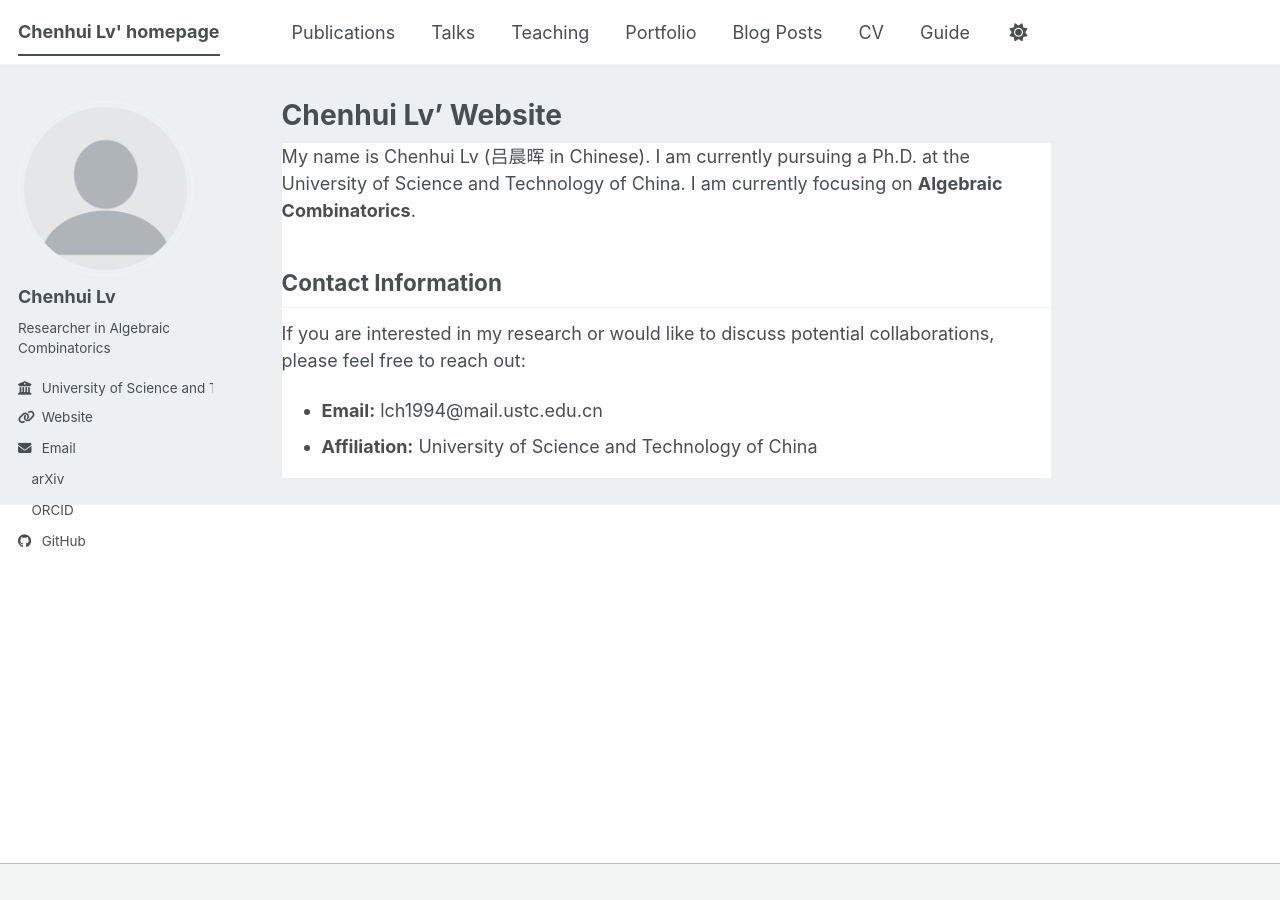
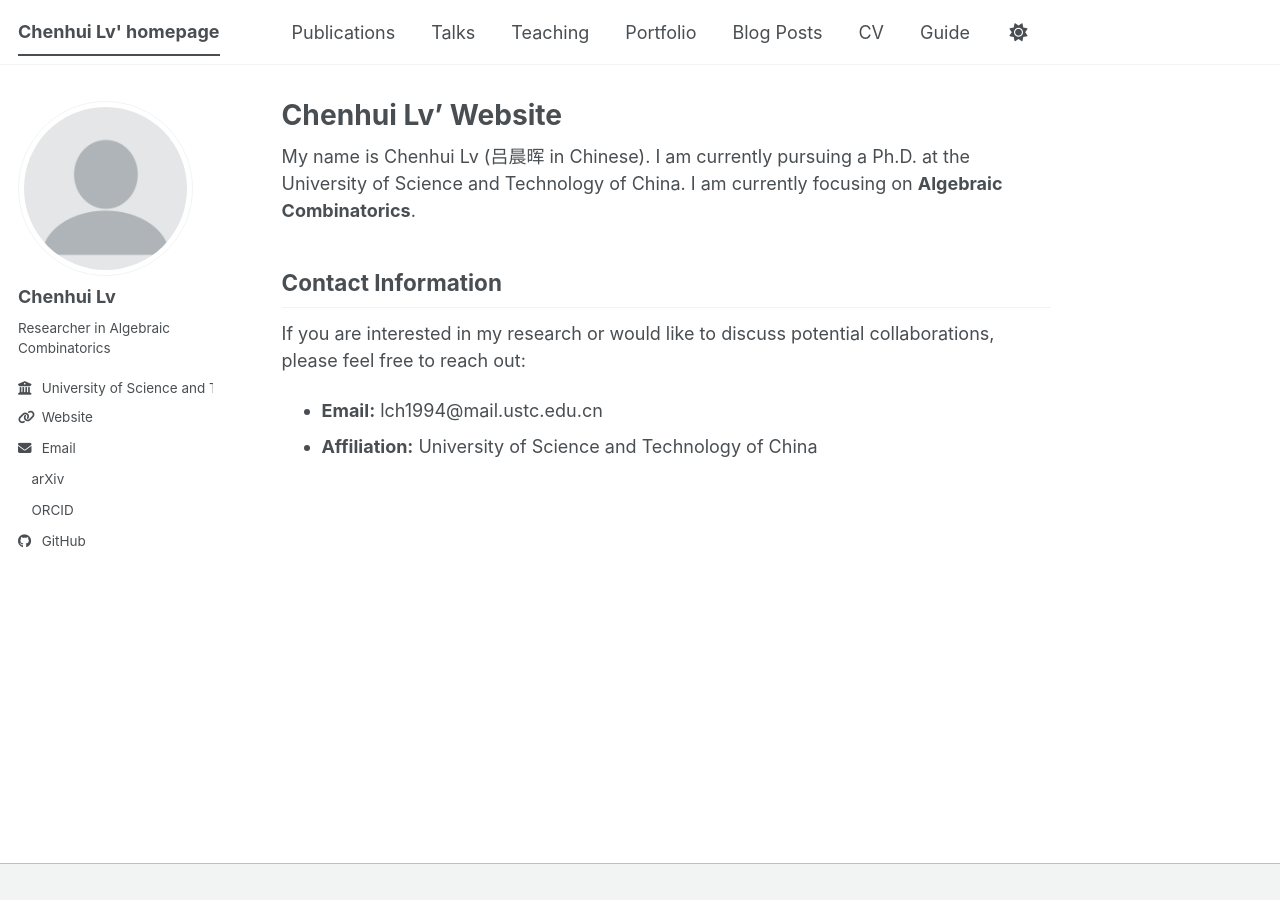
Before and after one commit to chenhui-lv/chenhui-lv.github.io, a Jekyll site: the page built from _pages/about.md, in a window 1280 px wide. Built offline with Jekyll 4.4.1, drawn with Linux system fonts in a browser that asks for light colours; a style sheet for code colours, icons or effects is not loaded.

Commit message:
Update main.scss

```diff
--- a/assets/css/main.scss
+++ b/assets/css/main.scss
@@ -37,14 +37,3 @@
     "layout/sidebar",
     "layout/json_cv"
 ;
-
-
-/* 推荐：莫兰迪冷灰方案 */
-/* 在 assets/css/main.scss 的最底部使用 !important 强制覆盖 */
-body {
-  background-color: #EDF0F2 !important;
-}
-
-.page__content {
-  background-color: #FFFFFF !important;
-}
```
